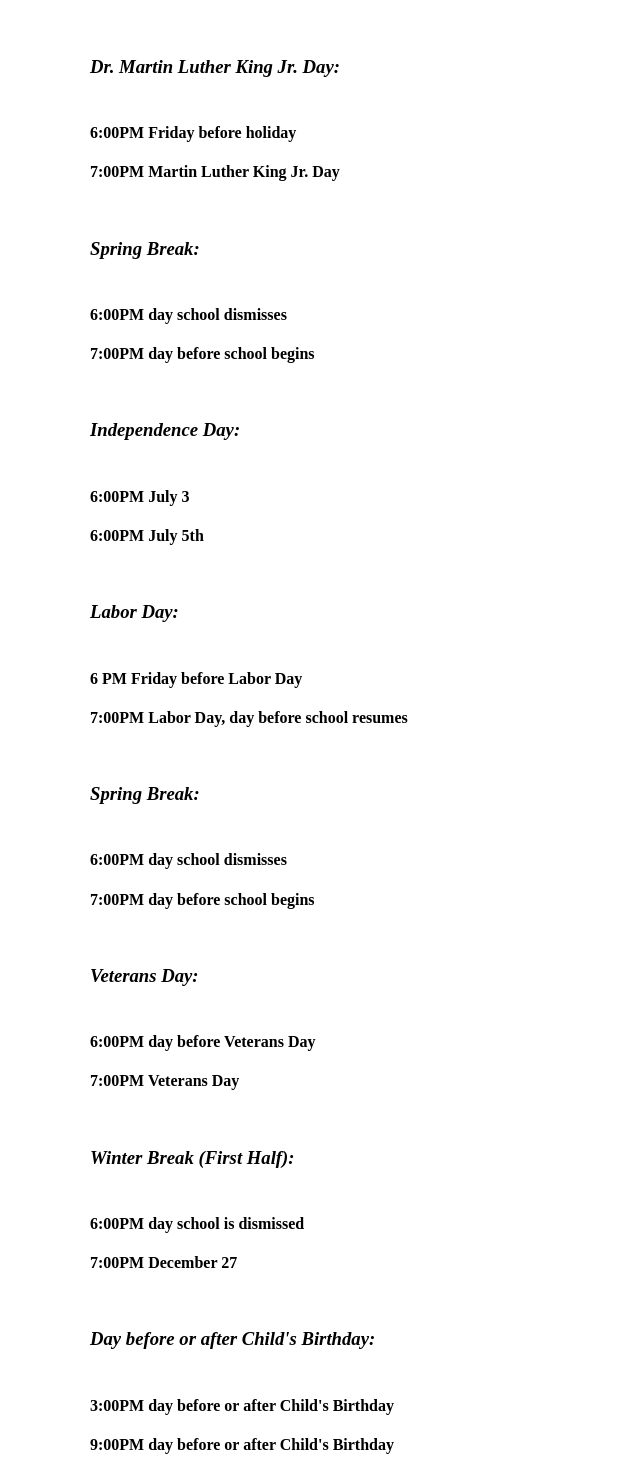
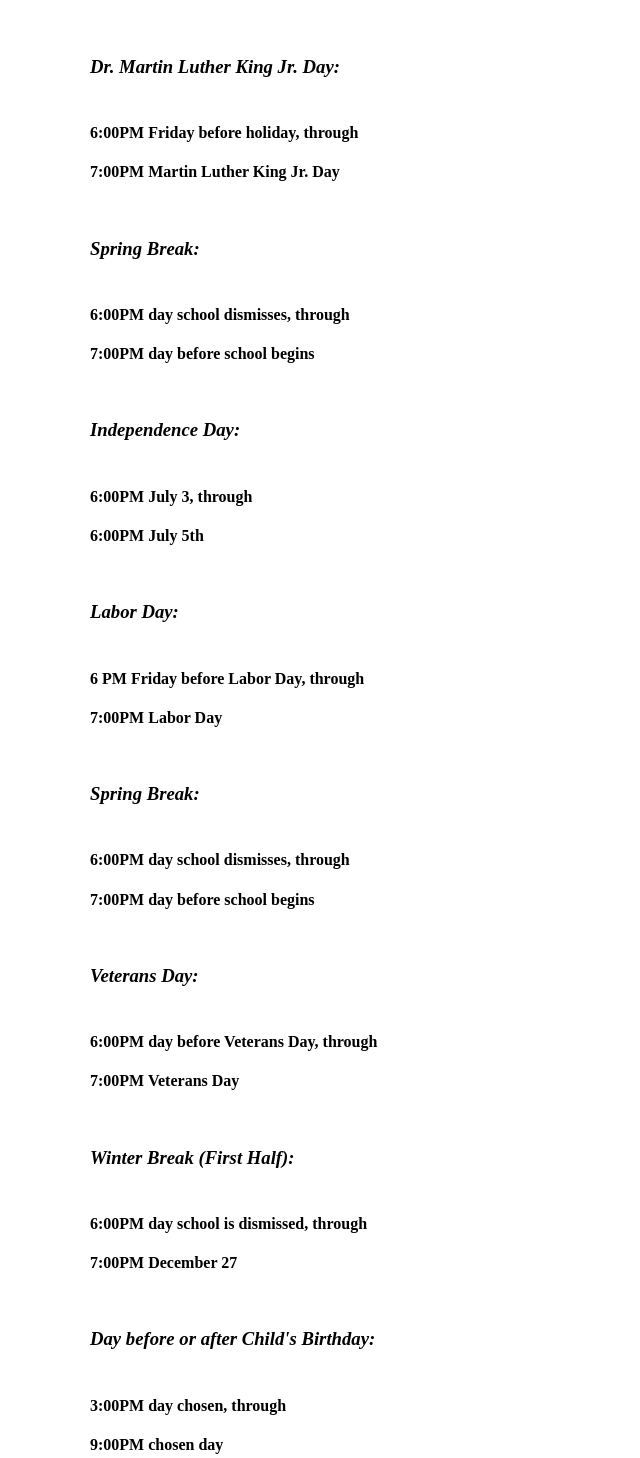
Before and after one commit to daytimedilemma/Level-5-Capstone-Project, a React (Create React App) app in the folder client/: page /submitCustodialResults in a window 1280 px wide. Shown: the part 152-1610 px from the top of the page, without its empty margins (0-640 px from the left). Built offline with nearby package versions, Linux system fonts and the light colour scheme.

Commit message:
small wording changes to help with flow

```diff
--- a/client/src/components/Home.js
+++ b/client/src/components/Home.js
@@ -4,7 +4,7 @@ import calendarpreview from "./calendarpreview.png"
 function Home(){
    return (
    <div>
-         <h1 className="welcome">Welcome to the Custody Calendar!</h1>
+         <h1 className="welcome">Welcome to the Custody App!</h1>
 
          <p>Here you will find an easy and seamless way to upload your parent time schedule with the most important people in your life in a couple easy steps! This calendar app will lessen your time spent on scheduling! Check out a sample below. </p>
 
@@ -16,7 +16,7 @@ function Home(){
          </ol>
          </div>
          {/* this image will change once we have the calendar finished */}
-         <img src={calendarpreview}></img>
+         <img src={calendarpreview} alt="calendar"></img>
 
    </div>
 
--- a/client/src/components/SubmitCustodialResults.js
+++ b/client/src/components/SubmitCustodialResults.js
@@ -29,7 +29,7 @@ export default function SubmitCustodialResults(){
     return (
         <>
             {displayList}
-            <h1>All holidays you have your child:</h1>
+            <h1>Holidays for the year:</h1>
             <ul>
                {year % 2 === 0 ? <EvenHolidays/>:
                <OddHolidays/>
--- a/client/src/components/seasonBreakInputs/EvenHolidays.js
+++ b/client/src/components/seasonBreakInputs/EvenHolidays.js
@@ -36,7 +36,7 @@ export default function EvenHolidays() {
                     beginningTime: "6 PM",
                     beginningDay: "Friday before Labor Day",
                     endingTime: "7:00PM",
-                    endingDay: "Labor Day, day before school resumes"
+                    endingDay: "Labor Day"
                 },
                 {
                     name: "Spring Break",
@@ -62,15 +62,15 @@ export default function EvenHolidays() {
                 {
                     name: "Day before or after Child's Birthday",
                     beginningTime: "3:00PM",
-                    beginningDay: "day before or after Child's Birthday", //Child's Birthday input
+                    beginningDay: "day chosen", //Child's Birthday input
                     endingTime: "9:00PM ",
-                    endingDay: "day before or after Child's Birthday" //Child's Birthday input
+                    endingDay: "chosen day" //Child's Birthday input
                 }
     ]
     const displayEvenYears = evenYears.map(holiday =>
         <>
             <h3 className='holiday-name'>{holiday.name}:</h3>
-            <h4>{holiday.beginningTime} {holiday.beginningDay}</h4>
+            <h4>{holiday.beginningTime} {holiday.beginningDay}, through</h4>
             <h4>{holiday.endingTime} {holiday.endingDay}</h4>
         </>
     )
--- a/client/src/components/seasonBreakInputs/OddHolidays.js
+++ b/client/src/components/seasonBreakInputs/OddHolidays.js
@@ -6,16 +6,16 @@ export default function OddHolidays() {
                 {
                     name: "President's Day",
                     beginningTime: "6:00PM",
-                    beginningDay: "day school dismisses",
+                    beginningDay: "Friday before holiday",
                     endingTime: "7:00PM",
-                    endingDay: "day before school begins"
+                    endingDay: "President's Day"
                 },
                 {
                     name: "Memorial Day",
                     beginningTime: "6:00PM",
-                    beginningDay: "day school dismisses",
+                    beginningDay: "Friday before holiday",
                     endingTime: "7:00PM",
-                    endingDay: "day before school begins"
+                    endingDay: "Memorial Day"
                 },
                 {
                     name: "Pioneer Day",
@@ -25,7 +25,7 @@ export default function OddHolidays() {
                     endingDay: "July 25th"
                 },
                 {
-                    name: "Memorial Day",
+                    name: "Columbus Day",
                     beginningTime: "6:00PM",
                     beginningDay: "Day before Columbus Day",
                     endingTime: "7:00PM",
@@ -41,7 +41,7 @@ export default function OddHolidays() {
                 {
                     name: "Thanksgiving",
                     beginningTime: "6:00PM",
-                    beginningDay: "Wednesday before Thanksgiving",
+                    beginningDay: "Wednesday evening before Thanksgiving",
                     endingTime: "7:00PM",
                     endingDay: "day before school begins"
                 },
@@ -55,15 +55,15 @@ export default function OddHolidays() {
                 {
                     name: "Child's Birthday",
                     beginningTime: "3:00PM",
-                    beginningDay: "Child's birthday",
+                    beginningDay: "on child's birthday",
                     endingTime: "9:00PM",
-                    endingDay: "Child's birthday"
+                    endingDay: "on child's date of birth"
                 }
     ]
     const displayOddYears = oddYears.map(holiday =>
         <>
             <h3>{holiday.name}:</h3>
-            <h4>{holiday.beginningTime} {holiday.beginningDay}</h4>
+            <h4>{holiday.beginningTime} {holiday.beginningDay} through</h4>
             <h4>{holiday.endingTime} {holiday.endingDay}</h4>
         </>
     )
```
